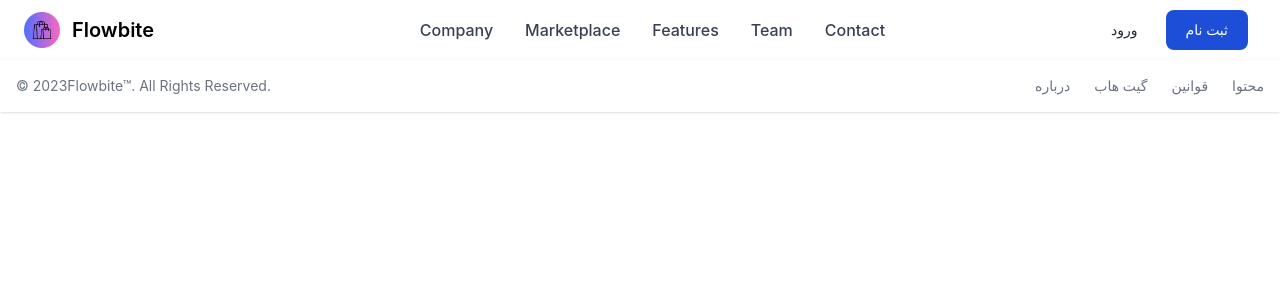
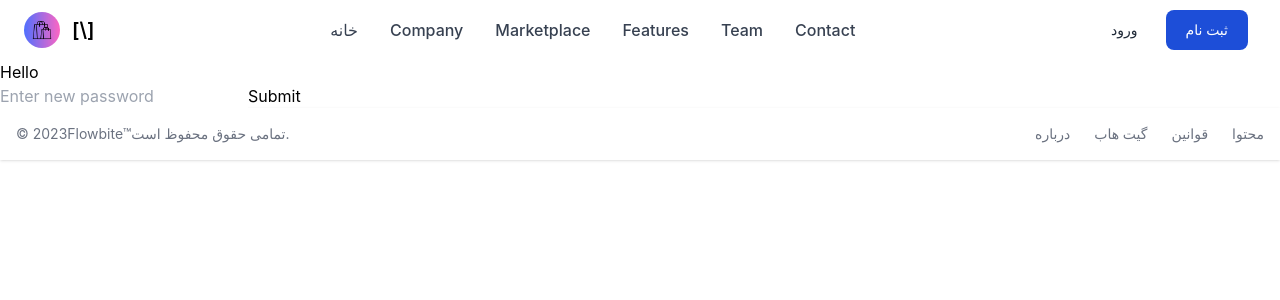
Before and after one commit to MohammadAminFeliAkbari/FullStackShop, a React (Create React App) app: page /forget in a window 1280 px wide. Shown: the top 300 px of the page. Built offline with nearby package versions, Linux system fonts and the light colour scheme.

Commit message:
add forget change | add forget components in route |

```diff
--- a/src/allRoute.jsx
+++ b/src/allRoute.jsx
@@ -1,6 +1,7 @@
 import { Route, Routes } from "react-router-dom";
 import LoginMenu from "./components/LoginMenu";
 import SignUp from "./components/signUp/signUp";
+import Forget from "./components/Forget";
 import Home from "./components/Home/Home";
 
 export default function AllRoute() {
@@ -8,6 +9,7 @@ export default function AllRoute() {
     <Routes>
       <Route path="/" element={<Home />} />
       <Route path="/login" element={<LoginMenu />} />
+      <Route path="/forget" element={<Forget />} />
       <Route path="/signup" element={<SignUp />} />
     </Routes>
   );
--- a/src/components/Footer.jsx
+++ b/src/components/Footer.jsx
@@ -8,7 +8,7 @@ export default function Footer() {
           <NavLink to="https://flowbite.com/" className="hover:underline">
             Flowbite™
           </NavLink>
-          . All Rights Reserved.
+          تمامی حقوق محفوظ است.
         </span>
         <ul className="flex flex-wrap items-center mt-3 text-sm font-medium text-gray-500 dark:text-gray-400 sm:mt-0">
           <li>
--- /dev/null
+++ b/src/components/Forget.jsx
@@ -0,0 +1,54 @@
+import { useState } from "react";
+import { useNavigate } from "react-router-dom"; // Import useNavigate if you're using React Router
+
+export default function Forget({ preName }) {
+  const [password, setPassword] = useState('');
+  const navigate = useNavigate(); // Initialize useNavigate
+
+  const handleSubmit = async (e) => {
+    e.preventDefault();
+
+    const url = `http://127.0.0.1:8000/login?username=${preName}`;
+    const urlForChangePassword = `http://127.0.0.1:8000/login?username=${preName}&password=${password}`;
+
+    try {
+      const response = await fetch(url);
+
+      if (response.ok) {
+        const data = await response.json();
+        console.log(data);
+
+        if (data.success === true) {
+          console.log('ok');
+          // Here you would typically change the password
+          const changePasswordResponse = await fetch(urlForChangePassword, {
+            method: "POST" // Assuming you might need to POST the password
+          });
+          if (changePasswordResponse.ok) {
+            navigate("/"); // Navigate after successful change
+          }
+        } else {
+          // Handle case when success is false
+          console.log('Login failed');
+        }
+      } else {
+        console.error('Failed to fetch data');
+      }
+    } catch (error) {
+      console.error('An error occurred:', error);
+    }
+  };
+
+  return (
+    <form onSubmit={handleSubmit}>
+      <h1>Hello</h1>
+      <input
+        type="password"
+        value={password}
+        onChange={(e) => setPassword(e.target.value)}
+        placeholder="Enter new password"
+      />
+      <button type="submit">Submit</button>
+    </form>
+  );
+}
--- a/src/components/Header.jsx
+++ b/src/components/Header.jsx
@@ -16,7 +16,7 @@ export default function Header() {
               alt="Flowbite Logo"
             />
             <span className="self-center text-xl font-semibold whitespace-nowrap dark:text-white">
-              Flowbite
+              [\]
             </span>
           </NavLink>
           {usernameLogin ? (
@@ -75,9 +75,8 @@ export default function Header() {
             <ul className="flex flex-col mt-4 font-medium lg:flex-row lg:space-x-8 lg:mt-0">
               <li>
                 <NavLink
-                  to="/"
-                  className="block py-2 pr-4 pl-3 text-white rounded bg-primary-700 lg:bg-transparent lg:text-primary-700 lg:p-0 dark:text-white"
-                  aria-current="page"
+                  to="#"
+                  className="block py-2 pr-4 pl-3 text-gray-700 border-b border-gray-100 hover:bg-gray-50 lg:hover:bg-transparent lg:border-0 lg:hover:text-primary-700 lg:p-0 dark:text-gray-400 lg:dark:hover:text-white dark:hover:bg-gray-700 dark:hover:text-white lg:dark:hover:bg-transparent dark:border-gray-700"
                 >
                   خانه
                 </NavLink>
--- a/src/components/LoginMenu.jsx
+++ b/src/components/LoginMenu.jsx
@@ -1,6 +1,6 @@
 import { useContext, useState } from "react";
 import { AppContext } from "../App";
-import { Navigate, useNavigate } from "react-router-dom";
+import { Navigate, NavLink, useNavigate } from "react-router-dom";
 
 export default function LoginMenu() {
   const [username, setUsername] = useState("");
@@ -21,8 +21,7 @@ export default function LoginMenu() {
         const data = await response.json();
         console.log(data);
         // Use setError to update the error state
-        if (data.success === false)
-          setError("username or password is incorrect");
+        if (data.success === false) setError("نام کاربری یا پسوورد اشتباه است");
         else {
           setUsernameLogin(username);
           navigate("/");
@@ -99,7 +98,9 @@ export default function LoginMenu() {
                     </div>
                   </div>
                   <a
-                    href="#"
+                    onClick={() => {
+                      navigate("/forget");
+                    }}
                     className="text-sm font-medium text-primary-600 hover:underline text-gray-600"
                   >
                     فراموشی رمز؟
@@ -109,7 +110,7 @@ export default function LoginMenu() {
                   type="submit"
                   className="w-full bg-blue-700 hover:scale-105 transition hover:bg-blue-600 text-white bg-primary-600 hover:bg-primary-700 focus:ring-4 focus:outline-none focus:ring-primary-300 font-medium rounded-lg text-sm px-5 py-2.5 text-center dark:bg-primary-600 dark:hover:bg-primary-700 dark:focus:ring-primary-800"
                 >
-                  ثبت نام
+                  ورود
                 </button>
                 <p className="text-sm font-light text-gray-500 dark:text-gray-400">
                   حساب کاربری ندارید؟
@@ -117,7 +118,7 @@ export default function LoginMenu() {
                     href="#"
                     className="font-medium text-primary-600 hover:underline dark:text-primary-500"
                     onClick={() => {
-                      window.location.replace("http://localhost:3000/signup");
+                      navigate("/signup");
                     }}
                   >
                     ثبت نام
```
Also changed, not shown: src/components/Forgot.jsx (deleted), 1 other file (tests, documents, lock files or other folders).
